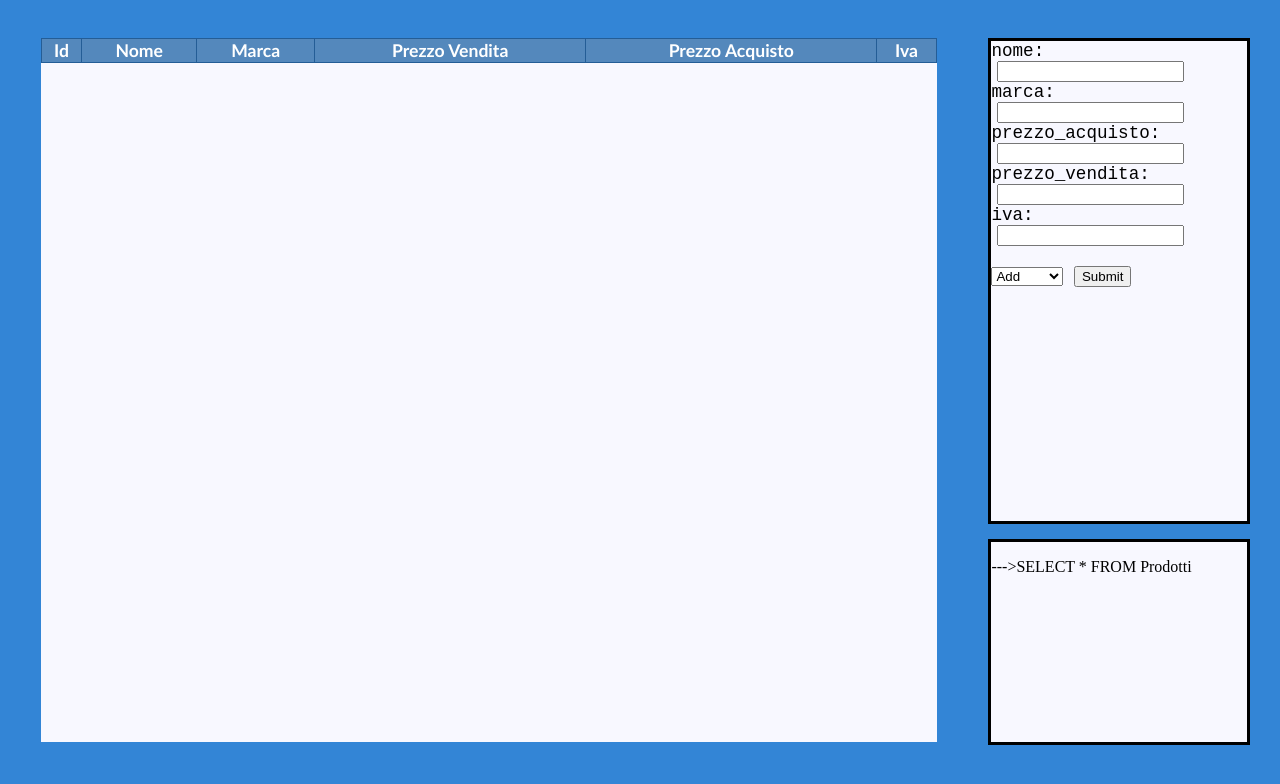
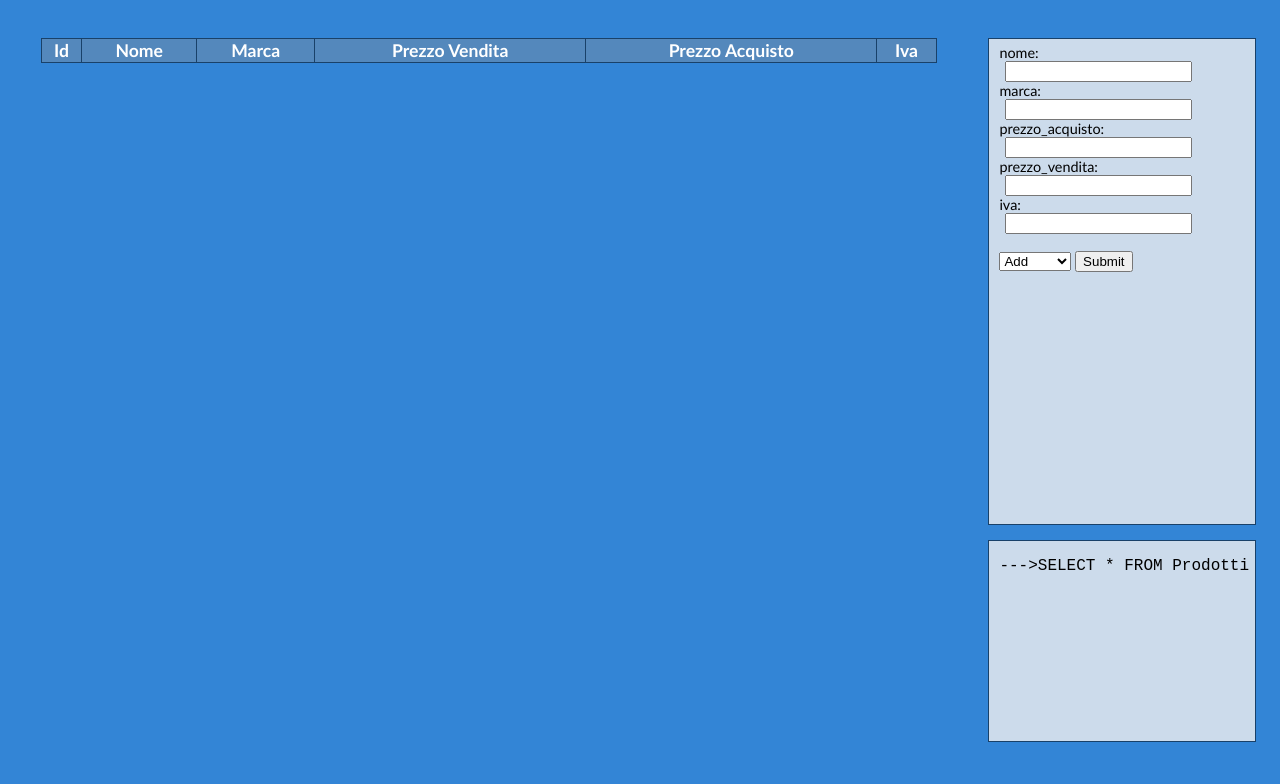
Before and after one commit to 4l3o/front-end-negozio, a PHP site: page /prototype_5.html in a window 1280 px wide. Shown: the top 784 px of the page. Run offline with PHP 8.4, Linux system fonts and the light colour scheme; data that the repository does not hold is empty.

Commit message:
improved graphic 1.2

```diff
--- a/prototype_5.css
+++ b/prototype_5.css
@@ -8,6 +8,7 @@ body
 
 .container
 	{
+
 		float:right;
 		position:fixed;
 		right:2%;
@@ -22,7 +23,6 @@ body
 		float: left;
 		position:fixed;
 		left:2%;
-		background-color: #F8F8FF;
 		margin:30px 15px 15px 15px;
 		height:88%;
 		width:70%;
@@ -30,25 +30,27 @@ body
 
 .terminal
 	{
-		background-color: #F8F8FF;
-		border-style: solid;
-		border-width: medium;
+		font-family: "Courier New" , monospace;
+		background-color: #CCDBEB;
+		border: 1px solid #194169;
 		margin:15px 25px 15px 15px;
 		height:25%;
 		width:100%;
+		font-size: 0.7;
+		padding-left:10px;
 	}
 
 .controller
 	{
-
-		background-color: #F8F8FF;
-		border-style: solid;
-		border-width: medium;
-		font-family: "Courier New" , monospace;
-		font-size:1.1em;
+		background-color: #CCDBEB;
+		border: 1px solid #194169;
+		font-family: "Trebuchet MS";
+		font-size:0.9em;
 		margin:15px 25px 15px 15px;
 		height:60%;
 		width:100%;
+		padding-left:10px;
+		padding-top:5px;
 
 
 	}
@@ -62,7 +64,7 @@ body
 
 #mydiv th
 	{
-		border: 1px solid #245D96;
+		border: 1px solid #194169;
 		font-size:1.1em;
 		text-align: center;
 		background-color:#5488BC;
@@ -71,8 +73,9 @@ body
 #mydiv td
 	{
 		text-align:left;
-		border:1px solid #245D96;
+		border:1px solid #194169;
 		font-size:1em;
+		background-color:#CCDBEB;
 
 	}
 
```
